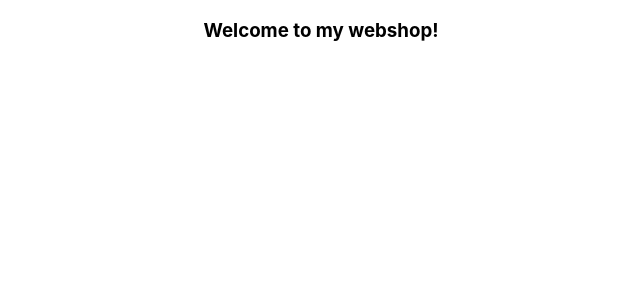
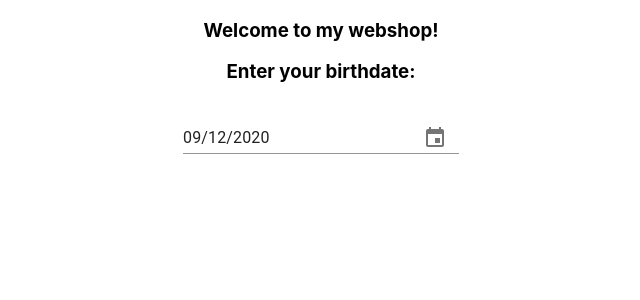
Before and after one commit to kadartibi/react-hw, a React (Create React App) app: page / in a window 1280 px wide. Shown: the top 300 px of the page, without its empty margins (319-959 px from the left). Built offline with nearby package versions, Linux system fonts and the light colour scheme.

Commit message:
AgeInput with date picker added

```diff
--- a/package.json
+++ b/package.json
@@ -3,9 +3,13 @@
   "version": "0.1.0",
   "private": true,
   "dependencies": {
+    "@date-io/date-fns": "^1.3.13",
+    "@material-ui/core": "^4.11.2",
+    "@material-ui/pickers": "^3.2.10",
     "@testing-library/jest-dom": "^5.11.6",
     "@testing-library/react": "^11.2.2",
     "@testing-library/user-event": "^12.5.0",
+    "date-fns": "^2.16.1",
     "react": "^17.0.1",
     "react-dom": "^17.0.1",
     "react-router-dom": "^5.2.0",
--- a/src/App.js
+++ b/src/App.js
@@ -3,11 +3,17 @@ import {Route, BrowserRouter as Router } from "react-router-dom";
 import './App.css';
 import Home from "./pages/Home";
 
+//Datepicker
+import { MuiPickersUtilsProvider } from "@material-ui/pickers";
+import DateFnsUtils from "@date-io/date-fns";
+
 export default function App() {
   return (
     <div className="App">
       <Router>
-        <Route exact path="/" component={Home}/>
+        <MuiPickersUtilsProvider utils={DateFnsUtils}>
+          <Route exact path="/" component={Home}/>
+        </MuiPickersUtilsProvider>
       </Router>
     </div>
   );
--- /dev/null
+++ b/src/components/AgeInput.js
@@ -0,0 +1,13 @@
+import React from 'react';
+import DatePicker from "./DatePicker";
+
+
+
+
+export default function AgeInput() {
+  return (
+    <div className="AgeInputDiv">
+        <DatePicker></DatePicker>
+    </div>
+  );
+}
--- /dev/null
+++ b/src/components/DatePicker.js
@@ -0,0 +1,24 @@
+import React, { Fragment, useState } from "react";
+import { KeyboardDatePicker } from "@material-ui/pickers";
+
+
+export default function DatePicker() {
+  const [selectedBirthdate, handleBirthdateChange] = useState(
+    new Date()
+  );
+
+  return (
+    <Fragment>
+      <h3>Enter your birthdate:</h3>
+      <br />
+      <KeyboardDatePicker
+        clearable
+        value={selectedBirthdate}
+        onChange={date => {
+          handleBirthdateChange(date);
+        }}
+        format="dd/MM/yyyy"
+      />
+    </Fragment>
+  );
+}
--- a/src/pages/Home.js
+++ b/src/pages/Home.js
@@ -1,4 +1,5 @@
 import React from "react";
+import AgeInput from "../components/AgeInput";
 
 
 
@@ -6,6 +7,7 @@ export default function Home() {
   return (
     <div className="home">
         <h3>Welcome to my webshop!</h3>
+        <AgeInput/>
     </div>
   );
 }
```
Also changed, not shown: 1 other file (tests, documents, lock files or other folders).
